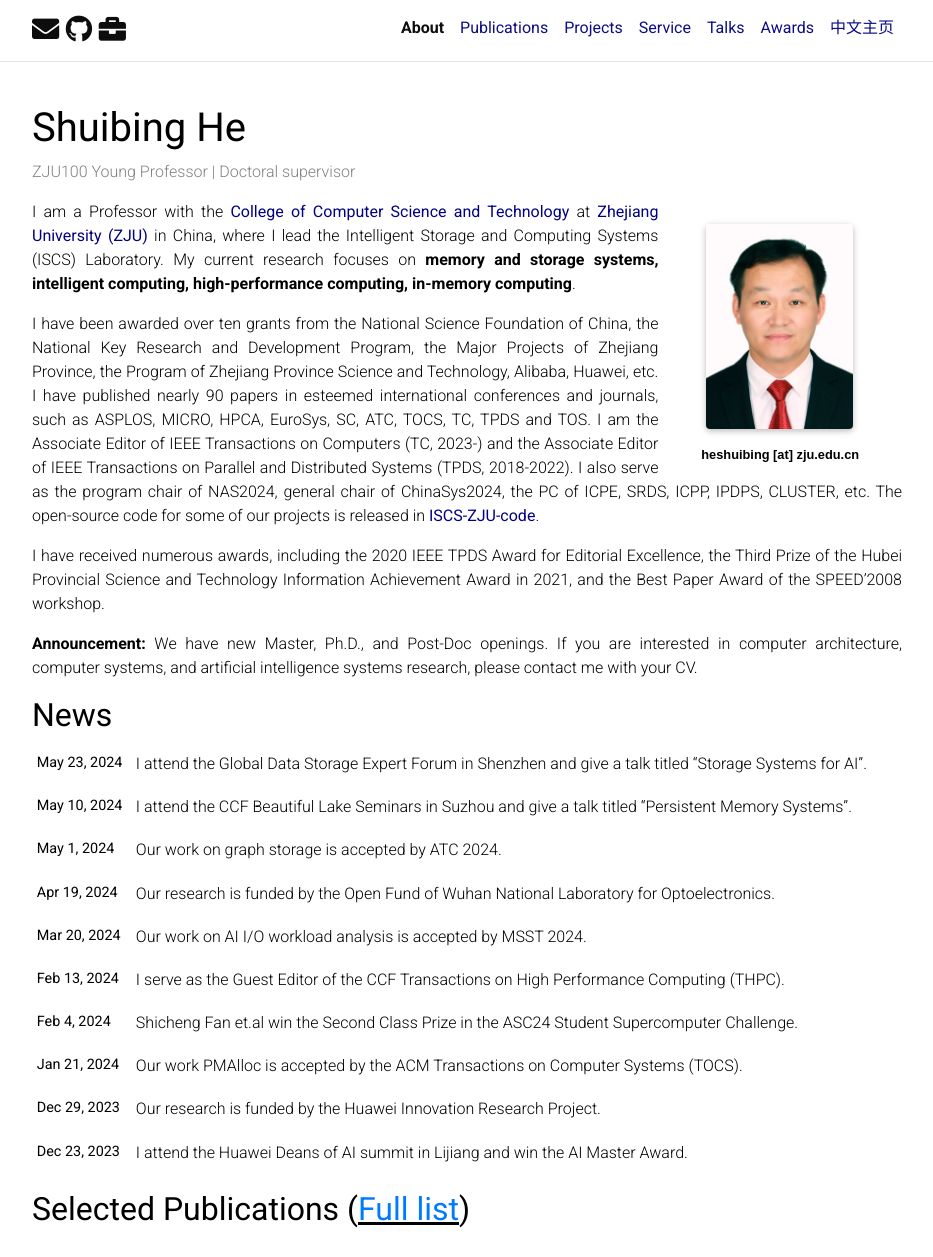
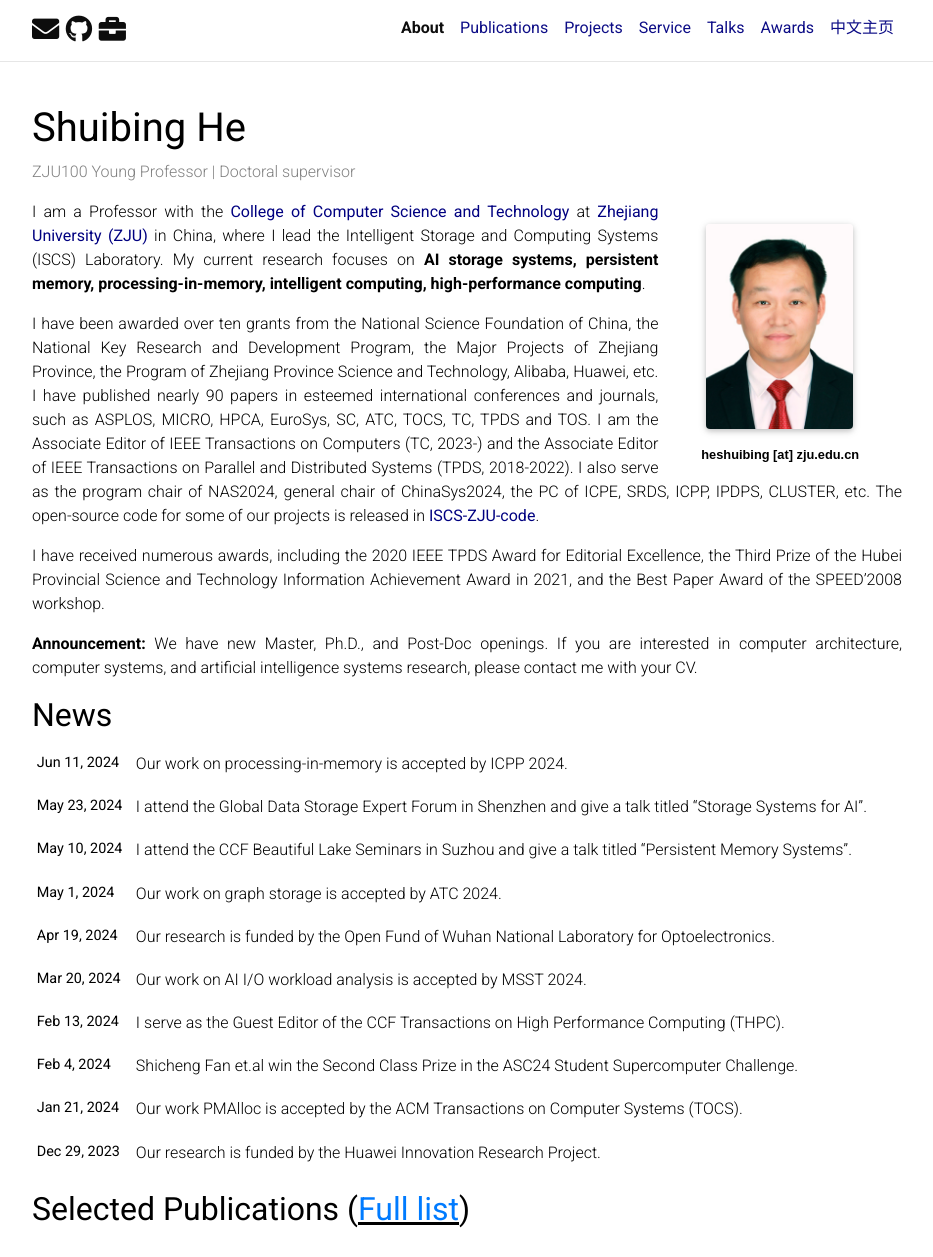
Before and after one commit to shuibing9420/shuibing9420.github.io, a Jekyll site: the page built from _pages/about.md, in a window 1280 px wide and 1400 px high, cut to the strip 0-1257 px from the top of the window. Shown: the whole strip, without its empty margins (173-1106 px from the left). Built offline with Jekyll 4.4.1, drawn with Linux system fonts in a browser that asks for light colours; full-size pictures stand in for the smaller copies a plugin makes; comment, search, counter and statistics services are not loaded; a style sheet for code colours, icons or effects is not loaded.

Commit message:
update icpp'24 information

```diff
--- a/_pages/about.md
+++ b/_pages/about.md
@@ -30,8 +30,8 @@
 Technology](http://www.en.cs.zju.edu.cn/) at [Zhejiang University
 (ZJU)](https://www.zju.edu.cn/english/) in China, where I lead the Intelligent
 Storage and Computing Systems (ISCS) Laboratory.
-My current research focuses on **memory and storage systems, intelligent
-computing, high-performance computing, in-memory computing**.
+My current research focuses on **AI storage systems, persistent memory,
+processing-in-memory, intelligent computing, high-performance computing**.
 
 I have been awarded over ten grants from the National Science Foundation of
 China, the National Key Research and Development Program, the Major Projects of
```
Also changed, not shown: _bibliography/papers.bib (+11 -0 lines), _news/announcement_icpp24.md (added, +8 -0 lines).
